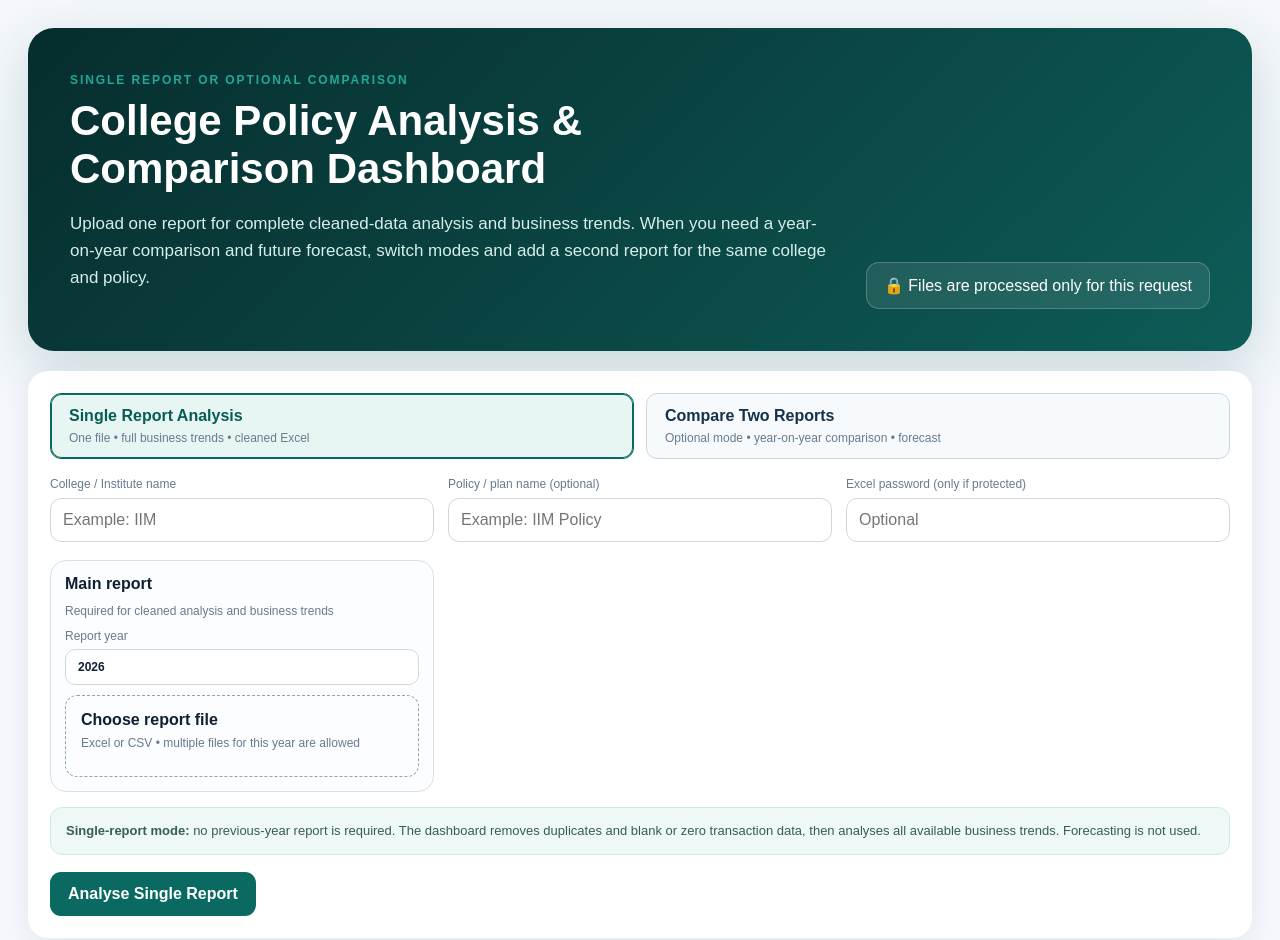
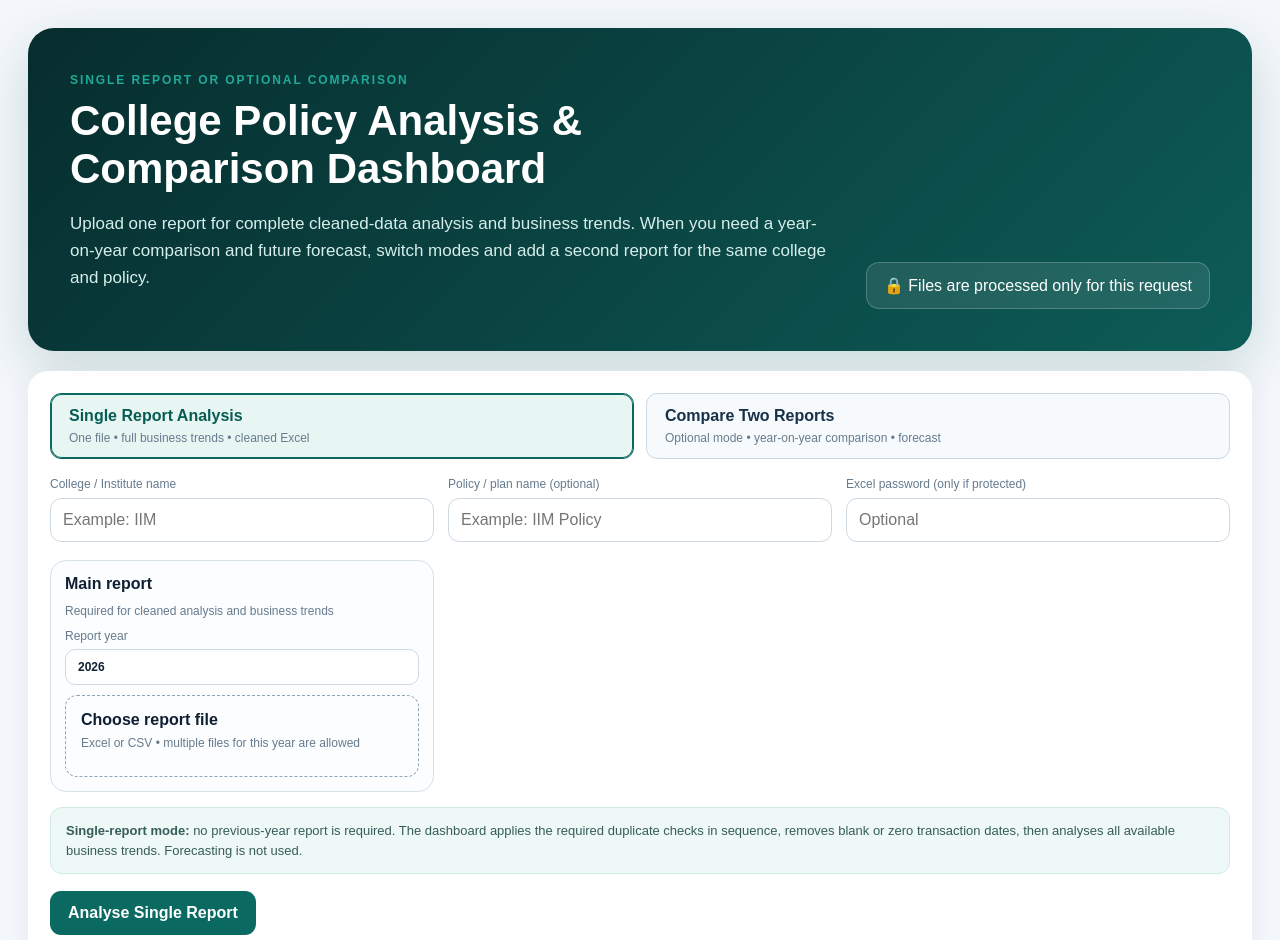
Before and after one commit to badalsharma9929/Pharma_sales_analysis_dashboard, a Next.js app: page / in a window 1280 px wide. Shown: the top 940 px of the page. Built offline with nearby package versions, Linux system fonts and the light colour scheme.

Commit message:
Align app/page.tsx with single-report cleaning rules

```diff
--- a/app/page.tsx
+++ b/app/page.tsx
@@ -411,8 +411,9 @@ export default function Home() {
           ) : (
             <>
               <b>Single-report mode:</b> no previous-year report is required. The
-              dashboard removes duplicates and blank or zero transaction data, then
-              analyses all available business trends. Forecasting is not used.
+              dashboard applies the required duplicate checks in sequence, removes
+              blank or zero transaction dates, then analyses all available business
+              trends. Forecasting is not used.
             </>
           )}
         </div>
@@ -1042,7 +1043,7 @@ export default function Home() {
                 <p>
                   {isComparisonResult
                     ? "Transaction amount is treated as premium. Dates use DD/Month Name/YYYY. Excel keeps source row order without date, premium or alphabetical sorting."
-                    : "The Excel contains only your requested columns. Duplicate rows, duplicate transaction IDs, blank or zero dates, and blank or zero premiums are removed. Contact numbers are standardised without country codes."}
+                    : "The Excel contains only your requested columns. Duplicate rows, duplicate transaction IDs, repeated member/email/Care Email records, and blank or zero transaction dates are removed in that order. Contact numbers are standardised without country codes."}
                 </p>
               </div>
               <div className="filters">
@@ -1102,17 +1103,27 @@ export default function Home() {
               {[
                 ["Rows received", result.data_quality.rows_before_cleaning],
                 ["Invalid dates removed", result.data_quality.invalid_dates_removed],
-                ...(!isComparisonResult
-                  ? [[
-                      "Blank or zero premiums removed",
-                      result.data_quality.blank_or_zero_premiums_removed || 0,
-                    ]]
-                  : []),
                 ["Exact duplicates removed", result.data_quality.exact_duplicates_removed],
                 [
                   "Duplicate transaction IDs removed",
                   result.data_quality.duplicate_transaction_ids_removed,
                 ],
+                ...(!isComparisonResult
+                  ? [
+                      [
+                        "Repeated member names removed",
+                        result.data_quality.duplicate_member_names_removed || 0,
+                      ],
+                      [
+                        "Repeated emails removed",
+                        result.data_quality.duplicate_emails_removed || 0,
+                      ],
+                      [
+                        "Repeated Care Emails removed",
+                        result.data_quality.duplicate_care_emails_removed || 0,
+                      ],
+                    ]
+                  : []),
                 [
                   "Rows assigned to selected report years",
                   result.data_quality.report_year_overrides_applied,
```
